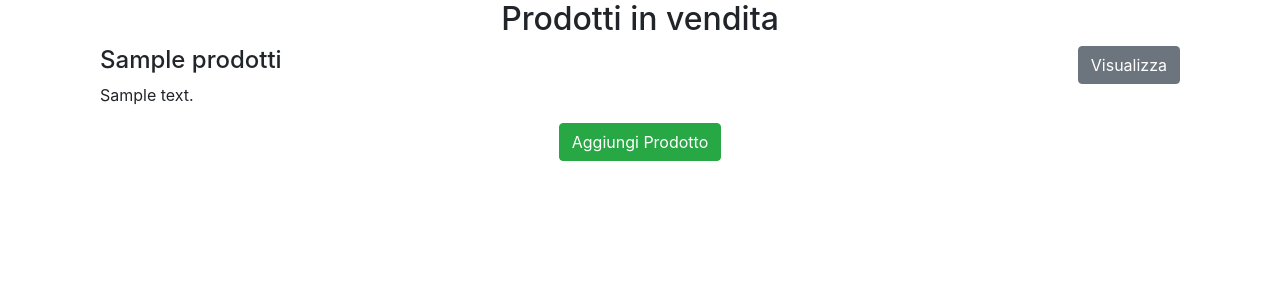
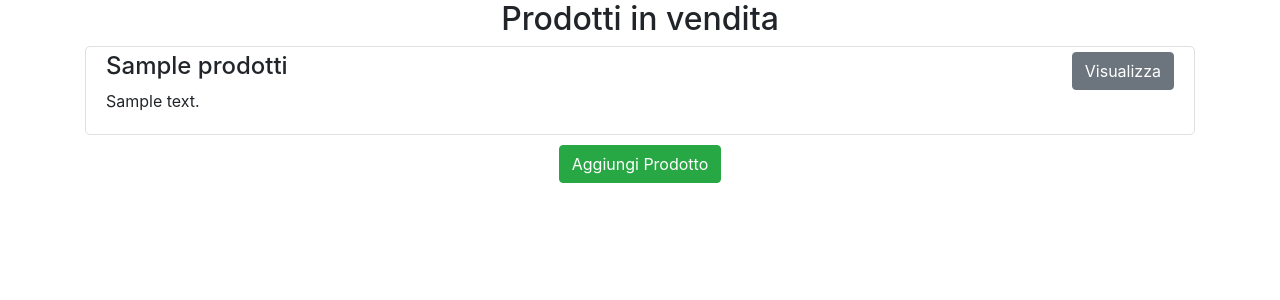
Before and after one commit to Boweroscuro/ProgettinoBasi, a Flask app: page /hvenditori in a window 1280 px wide. Shown: the part 56-356 px from the top of the page. Run offline with Flask 3, Linux system fonts and the light colour scheme; a user stored in the database is signed in; tables that the repository leaves empty hold one stand-in row (values such as "Sample post"); some libraries are stand-ins or nearby versions.

Commit message:
prodotti lista migliore

```diff
--- a/webapp/templates/hvenditori.html
+++ b/webapp/templates/hvenditori.html
@@ -9,12 +9,12 @@ Prodotti in vendita
     <h2 align="center">Prodotti in vendita</h2>
     <ul class="list-group">
         {% for prodotto in prodotti %}
-        <div class="row">
-            <div class="col-md-8">
+        <div class="row" style="border: 1px solid #e0e0e0; border-radius: 5px; margin-bottom: 10px; padding:5px;">
+            <div class="col-md-8" >
                 <h4>{{ prodotto.nome }}</h4>
                 <p>{{ prodotto.descrizione }}</p>
             </div>
-            <div class="col-md-4 text-right">
+            <div class="col-md-4 text-right" >
                 <a href="{{ url_for('auth.prodotto', idprodotto=prodotto.idprodotto) }}" class="btn btn-secondary">Visualizza</a>
             </div>
         </div>
```
